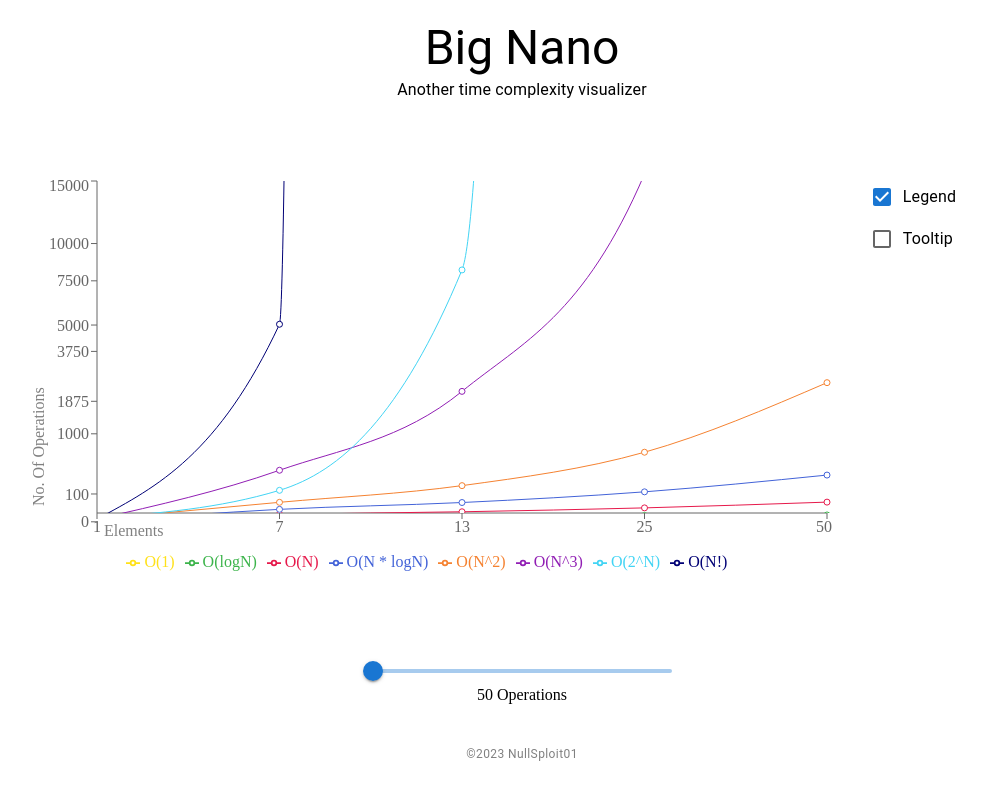
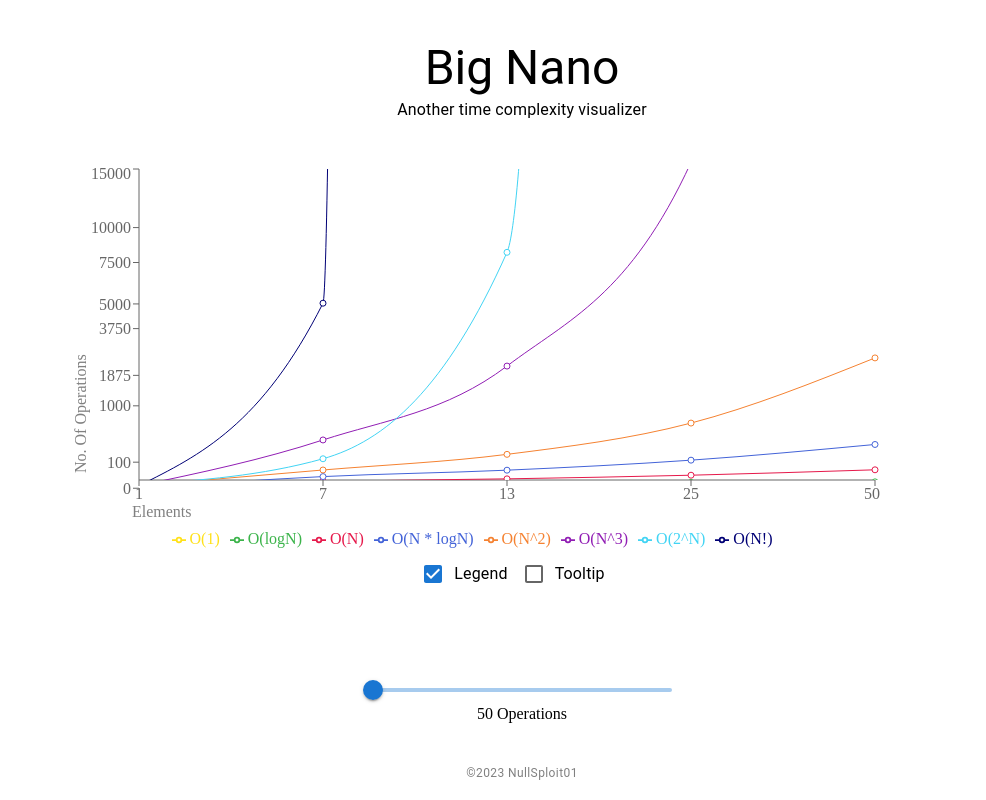
Before and after one commit to NullSploit01/time-complexity-visualizer, a React (Vite) app: page / in a window 1280 px wide. Shown: the whole page, without its empty margins (118-1104 px from the left). Built offline with nearby package versions, Linux system fonts and the light colour scheme.

Commit message:
minor ui refactors

```diff
--- a/src/App.tsx
+++ b/src/App.tsx
@@ -23,11 +23,11 @@ const App = () => {
   return (
     <Box sx={centerBox.container}>
       <Heading />
-      <Box sx={{ display: 'flex' }}>
+      <Box sx={{ display: 'flex', height: '100%', width: '70%' }}>
         <Graph showOptions={_showOptions} operationCount={_operationCount} />
-        <Options showOptions={_showOptions} setShowOptions={setShowOptions} />
       </Box>
 
+      <Options showOptions={_showOptions} setShowOptions={setShowOptions} />
       <SliderInput
         operationCount={_operationCount}
         handleInputChange={handleInputChange}
--- a/src/assets/styles/components/header-box.style.ts
+++ b/src/assets/styles/components/header-box.style.ts
@@ -12,8 +12,7 @@ export const headerBox: Record<IKey, SxProps> = {
     mb: 3,
   },
   headingContainer: {
-    height: 100,
-    pb: 7,
+    py: 5,
     display: 'flex',
     flexDirection: 'column',
     alignItems: 'center',
--- a/src/components/graph.component.tsx
+++ b/src/components/graph.component.tsx
@@ -29,10 +29,10 @@ const Graph: FC<IProps> = ({ operationCount, showOptions }) => {
   const timeComplexities = getTimeComplexities(xAxisValues);
 
   return (
-    <ResponsiveContainer width={800} height={400}>
+    <ResponsiveContainer height={'100%'} width={'90%'}>
       <LineChart width={500} height={300} data={timeComplexities}>
         <XAxis dataKey={TimeComplexityLabels.operations}>
-          <Label value='Elements' offset={7} position='insideBottomLeft' />
+          <Label value='Elements' offset={-7} position='insideBottomLeft' />
         </XAxis>
         <YAxis
           scale='sqrt'
@@ -60,7 +60,7 @@ const Graph: FC<IProps> = ({ operationCount, showOptions }) => {
         {showOptions.legend && (
           <Legend
             wrapperStyle={{
-              paddingTop: '10px',
+              paddingTop: '20px',
             }}
           />
         )}
--- a/src/components/options.component.tsx
+++ b/src/components/options.component.tsx
@@ -16,8 +16,8 @@ const Options: FC<IProps> = ({ setShowOptions, showOptions }) => {
   };
 
   return (
-    <Box sx={{ display: 'flex', flexDirection: 'column', mx: 5 }}>
-      <FormControl>
+    <FormControl>
+      <Box sx={{ display: 'flex', flexDirection: 'row', mx: 5 }}>
         {OPTIONS.map((option, index) => {
           return (
             <FormControlLabel
@@ -33,8 +33,8 @@ const Options: FC<IProps> = ({ setShowOptions, showOptions }) => {
             />
           );
         })}
-      </FormControl>
-    </Box>
+      </Box>
+    </FormControl>
   );
 };
 
```
